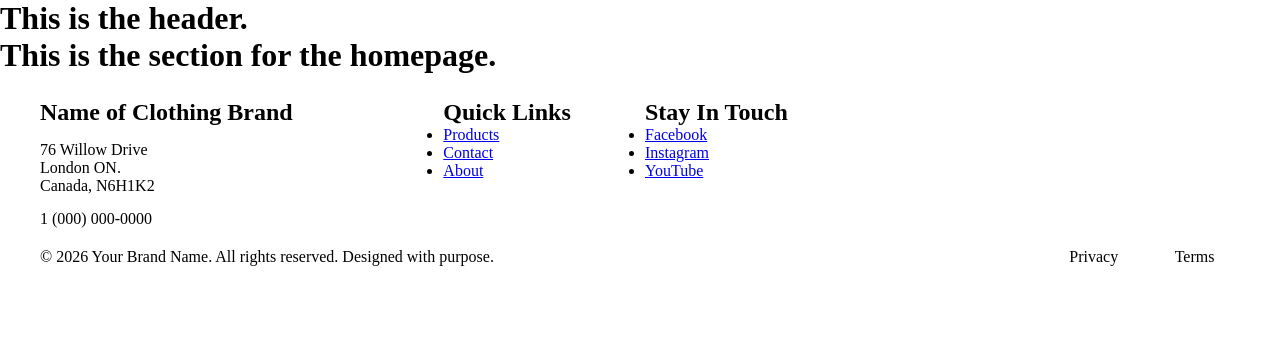
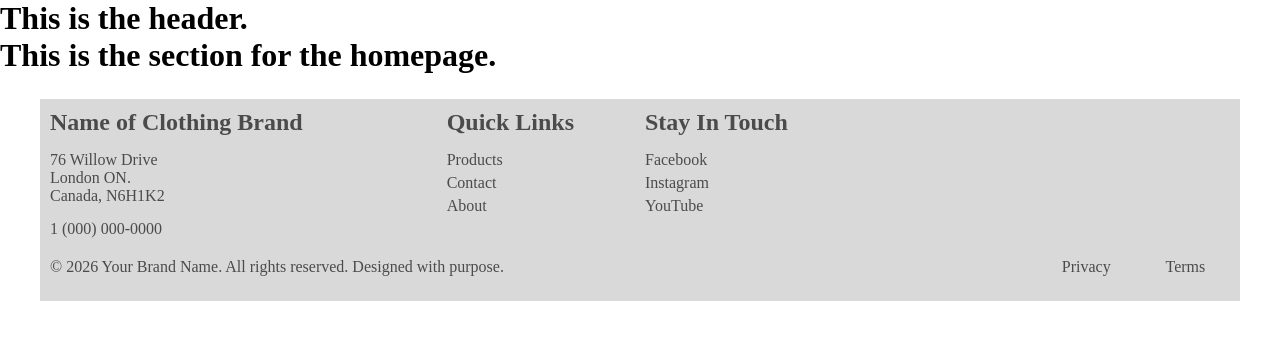
Before and after one commit to cunderhill17/ecommerce-react-app, a React (Vite) app in the folder e-commerce-clothing/: page / in a window 1280 px wide. Shown: the top 340 px of the page. Built offline with nearby package versions, Linux system fonts and the light colour scheme.

Commit message:
Update Footer Styling
This commit adds basic styling to the footer for tablet and desktop sizes

```diff
--- a/e-commerce-clothing/src/Footer.css
+++ b/e-commerce-clothing/src/Footer.css
@@ -1,3 +1,9 @@
+footer {
+    background-color: #D9D9D9;
+    color: #4B4B4B;
+    padding: 10px;
+}
+
 footer.grid-con {
     margin-top: 25px;
 }
@@ -10,8 +16,35 @@ footer.grid-con {
     margin-bottom: 15px;
 }
 
+.footerQuickLinks, .footerSocialMedia {
+    display: none;
+
+    h2 {
+        margin-bottom: 15px;
+    }
+
+    ul {
+        list-style-type: none;
+
+        li {
+            margin-bottom: 5px;
+
+            a {
+                text-decoration: none;
+                color: #4B4B4B;
+            }
+        }
+    }
+}
+
+
+
 @media screen and (min-width: 768px) {
     .footerLogo, .footerAddress p, .footerNumber, .copyright {
         text-align: left;
     }
+
+    .footerQuickLinks, .footerSocialMedia {
+        display: block;
+    }
 }
--- a/e-commerce-clothing/src/Footer.jsx
+++ b/e-commerce-clothing/src/Footer.jsx
@@ -19,7 +19,7 @@ export default function Footer() {
                 </div>
             </section>
 
-            <section className='col-span-2'>
+            <section className='footerQuickLinks col-span-2'>
                 <h2>Quick Links</h2>
                 <ul>
                     <li><a href="#">Products</a></li>
@@ -28,7 +28,7 @@ export default function Footer() {
                 </ul>
             </section>
 
-            <section className="col-span-2">
+            <section className="footerSocialMedia col-span-2">
                 <h2>Stay In Touch</h2>
                 <ul>
                     <li><a href="#">Facebook</a></li>
```
